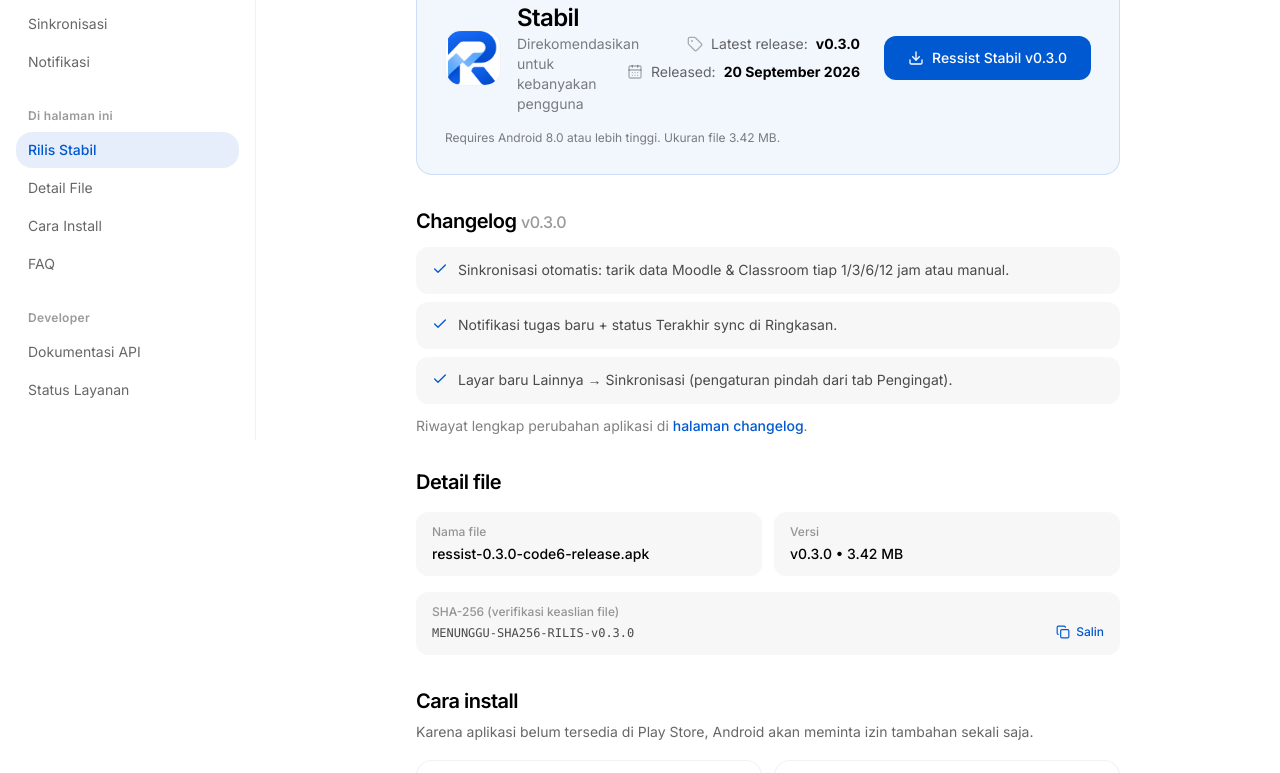
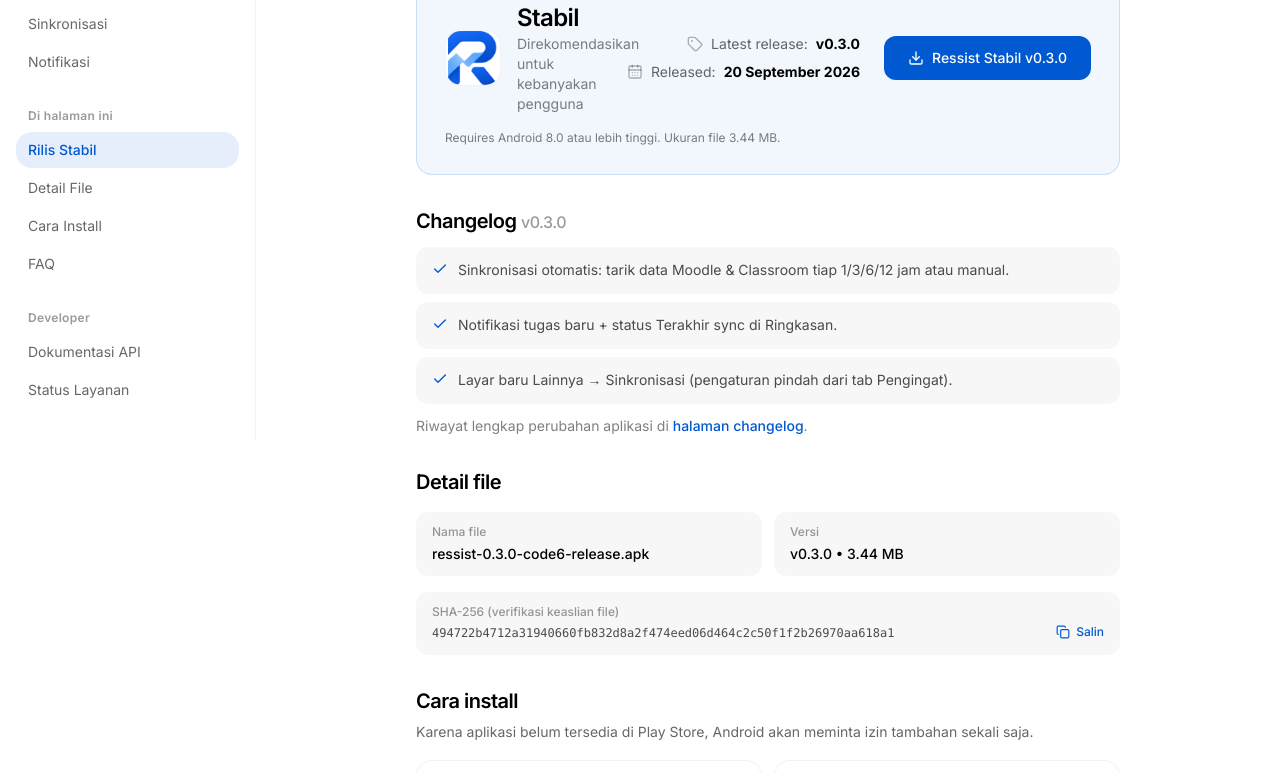
Before and after one commit to Jeremi16/RESSIST, a React (Vite) app in the folder frontend/: page /app in a window 1280 px wide. Shown: the part 360-1133 px from the top of the page. Built offline with nearby package versions, Linux system fonts and the light colour scheme.

Commit message:
chore(web): sha + ukuran asli APK v0.3.0

```diff
--- a/frontend/app/app/page.tsx
+++ b/frontend/app/app/page.tsx
@@ -24,11 +24,11 @@
 const APK_VERSION = "v0.3.0";
 const APK_NAME = "ressist-0.3.0-code6-release.apk";
 const APK_PATH = `https://github.com/Jeremi16/RESSIST-MOBILE/releases/download/${APK_VERSION}/${APK_NAME}`;
-const APK_SIZE = "3.42 MB"; // TODO(rilis): sesuaikan dengan ukuran APK v0.3.0 dari CI.
+const APK_SIZE = "3.44 MB";
 const APK_RELEASED = "20 September 2026";
 const APK_MIN_ANDROID = "Android 8.0 atau lebih tinggi";
-// TODO(rilis): isi dari SHA256SUMS.txt rilis v0.3.0 setelah CI selesai.
-const APK_SHA256 = "MENUNGGU-SHA256-RILIS-v0.3.0";
+const APK_SHA256 =
+  "494722b4712a31940660fb832d8a2f474eed06d464c2c50f1f2b26970aa618a1";
 
 const SIDEBAR = docsSidebar([
   { label: "Rilis Stabil", to: "#stabil" },
--- a/frontend/app/change-log/page.tsx
+++ b/frontend/app/change-log/page.tsx
@@ -17,7 +17,7 @@
 const APK_VERSION = "v0.3.0";
 const APK_NAME = "ressist-0.3.0-code6-release.apk";
 const APK_PATH = `https://github.com/Jeremi16/RESSIST-MOBILE/releases/download/${APK_VERSION}/${APK_NAME}`;
-const APK_SIZE = "3.42 MB"; // TODO(rilis): sesuaikan dengan ukuran APK v0.3.0 dari CI.
+const APK_SIZE = "3.44 MB";
 const APK_RELEASED = "20 September 2026";
 const APK_MIN_ANDROID = "Android 8.0 atau lebih tinggi";
 
```
